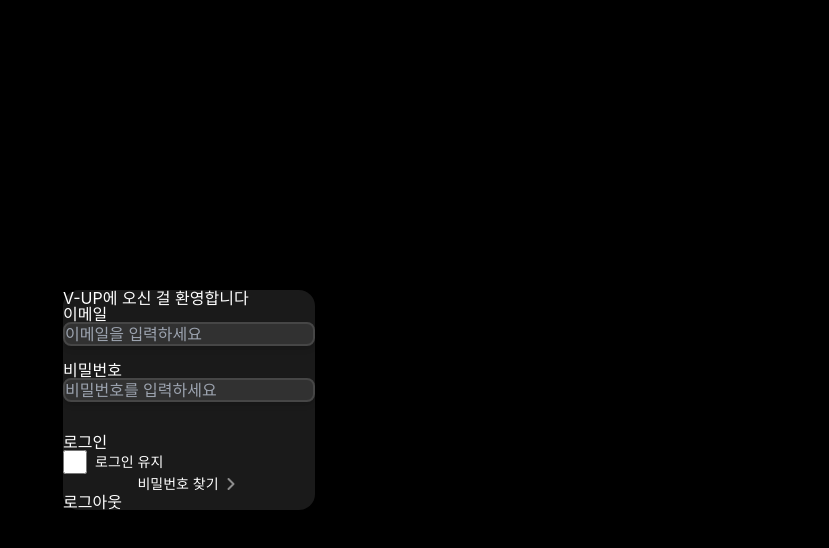
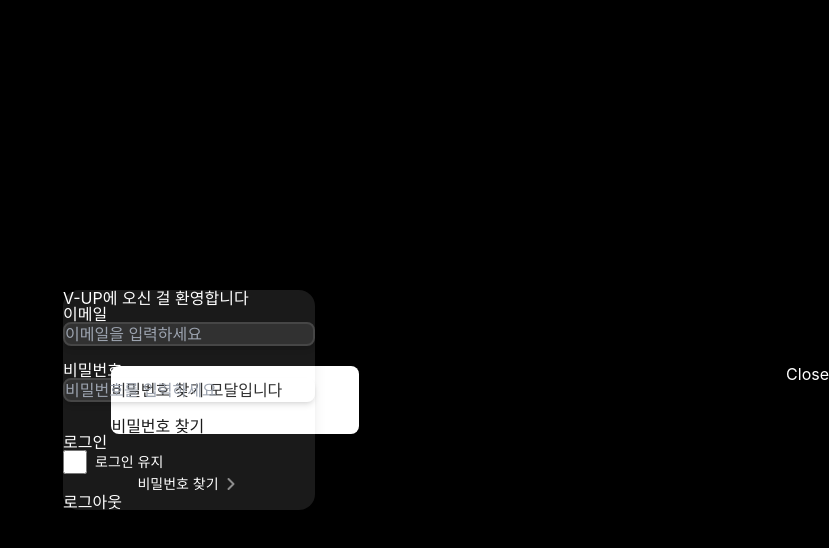
Before and after one commit to seokahee/RE-V-UP-VER3, a Next.js app: page /login in a window 1280 px wide. Both pictures are taken after a click on the button "비밀번호 찾기". Shown: the top 548 px of the page, without its empty margins (451-1280 px from the left). Built offline with nearby package versions, Linux system fonts and the light colour scheme; no server answers.

Commit message:
feat(#54) : 로그인 - 비밀번호 찾기 구현 및 css, 함수, 태그 겹침  버그 해결 중

```diff
--- a/src/app/(nonAuth)/login/page.tsx
+++ b/src/app/(nonAuth)/login/page.tsx
@@ -42,19 +42,15 @@ const LoginPage = () => {
   const onLoginHandler = async (e: FormEvent) => {
     e.preventDefault();
 
-    // if (currentUserEmail) {
-    // console.log(currentUserEmail);
     try {
-      // const userNickname = await getUserUid(currentUserEmail);
       const signResult = await signIn("email-password-credential", {
         email: email,
         password: password,
         redirect: false,
       });
-      console.log(signResult);
 
       if (signResult && signResult.ok === true) {
-        // alert(`${userNickname?.nickname}님 어서오세요!`);
+        alert(`V-UP에 오신 걸 환영합니다!`);
         router.push("/");
       }
 
@@ -62,10 +58,8 @@ const LoginPage = () => {
         alert(signResult.error);
       }
     } catch (error) {
-      console.error(error);
       throw new Error("에러");
     }
-    // }
   };
 
   const findPassword = async (e: FormEvent) => {
@@ -97,7 +91,7 @@ const LoginPage = () => {
 
   return (
     <div className="min-h-screen bg-black flex flex-col items-center justify-center text-white">
-      {/* <Modal isOpen={isModalOpen} closeModal={closeModal}>
+      <Modal isOpen={isModalOpen} closeModal={closeModal}>
         <div className="text-black z-1500">
           <div>비밀번호 찾기 모달입니다</div>
           <input
@@ -109,7 +103,7 @@ const LoginPage = () => {
             비밀번호 찾기
           </button>
         </div>
-      </Modal> */}
+      </Modal>
       {/* <section className="flex flex-col gap-[40px]"> */}
       <section className="absolute w-516 left-1/2 transform -translate-x-1/2 translate-y-auto bg-white bg-opacity-10 shadow-lg border border-gray-100 border-opacity-10 rounded-2xl">
         <div>
--- a/src/app/api/auth/[...nextauth]/route.ts
+++ b/src/app/api/auth/[...nextauth]/route.ts
@@ -1,5 +1,4 @@
 // app>api>auth>[...nextauth]>route.ts
-
 import { supabase } from "@/shared/supabase/supabase";
 import NextAuth from "next-auth";
 import CredentialsProvider from "next-auth/providers/credentials";
@@ -31,8 +30,6 @@ const handler = NextAuth({
           .eq("email", `${email}`)
           .single();
 
-        // const uid = data && data.userId;
-
         if (data && credentials && data?.password !== password) {
           throw new Error("비밀번호가 다릅니다.");
         }
--- a/src/util/Modal.tsx
+++ b/src/util/Modal.tsx
@@ -15,7 +15,7 @@ const Modal = ({ isOpen, children, closeModal }: ModalProps) => {
       <div className="bg-white rounded-lg p-8 max-w-[400px] w-full">
         <button
           onClick={closeModal}
-          className="absolute top-0 right-0 w-[32px] h-[32px] bg-red-400 text-black rounded-full flex items-center justify-center"
+          className="absolute top-0 right-0 w-[32px] h-[32px] bg-red-400 text-green-400 rounded-full flex items-center justify-center"
         >
           Close
         </button>
```
